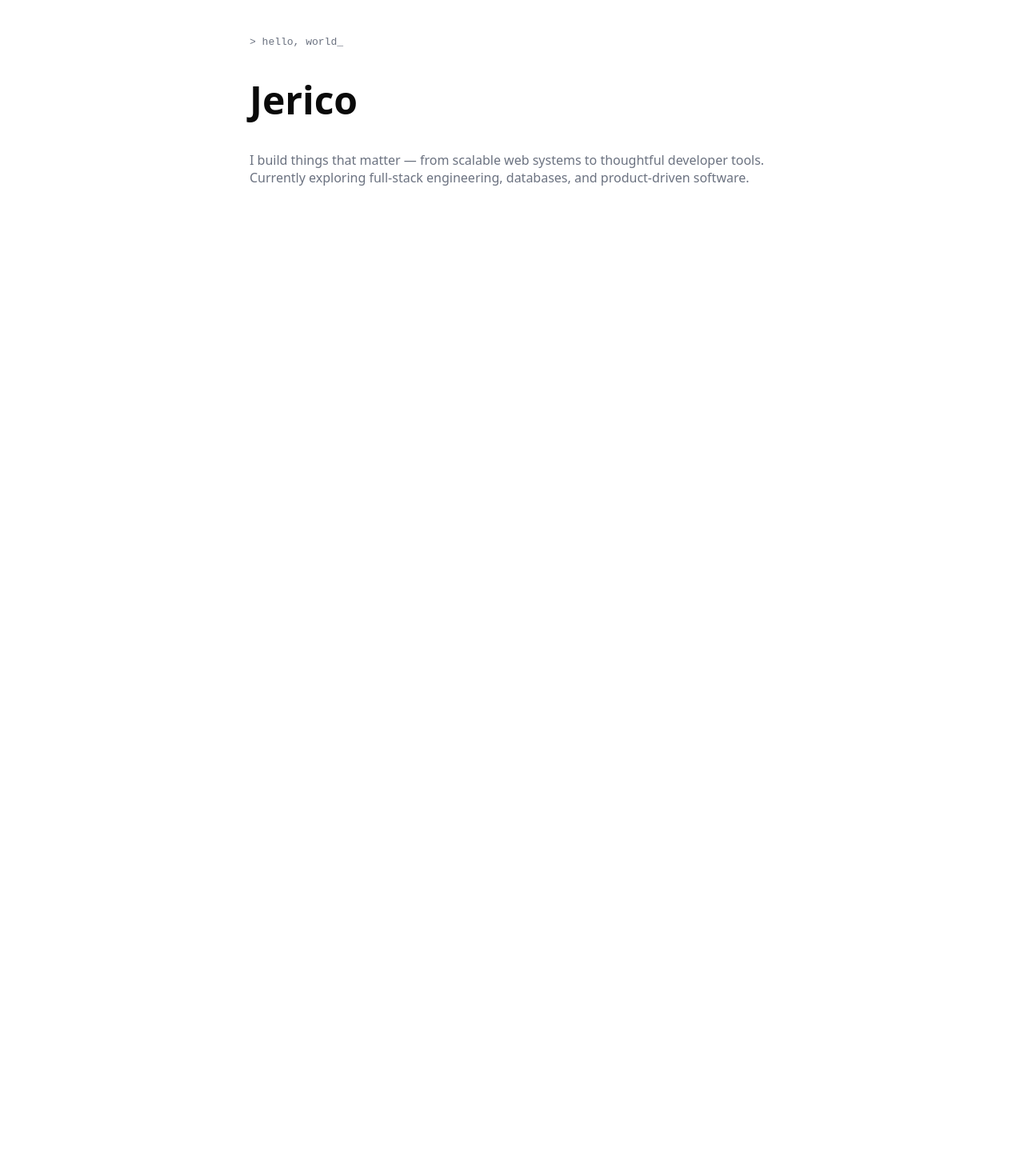
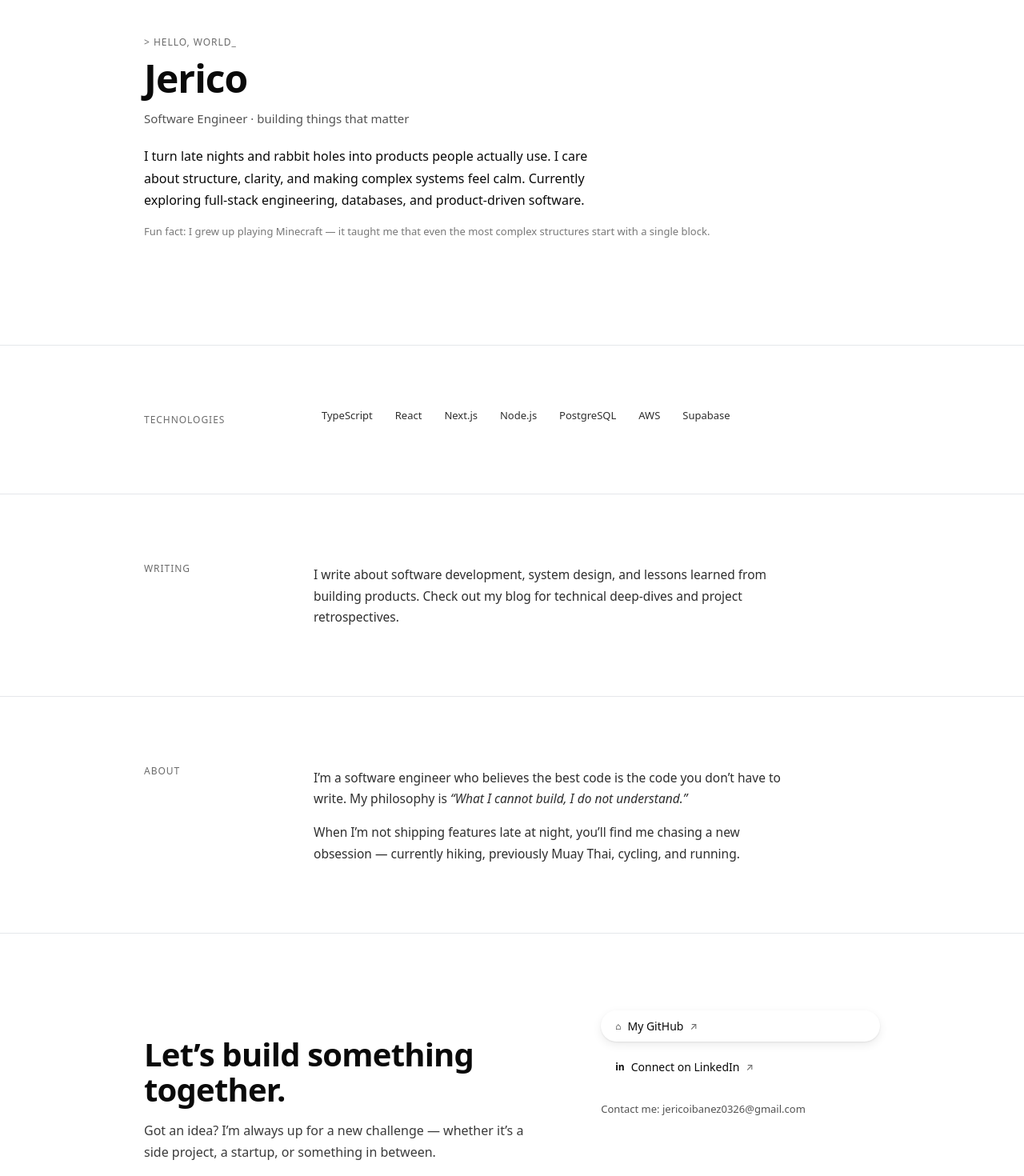
Before and after one commit to Gujetamaa/personal-site, a Next.js app: page / in a window 1280 px wide. Shown: the part 140-1610 px from the top of the page at 80% size. Before the commit the page ends 800 px from the top, so only its background shows below. Built offline with nearby package versions, Linux system fonts and the light colour scheme.

Commit message:
home page going crazyyyy

```diff
--- a/app/(viewer)/page.tsx
+++ b/app/(viewer)/page.tsx
@@ -1,17 +1,135 @@
 import styles from "@/styles/viewer/home.module.css";
+import { Reveal } from "@/components/Reveal";
 
 export default function Home() {
   return (
     <main className={styles.container}>
-      <p className={styles.eyebrow}>&gt; hello, world_</p>
+      {/* ================= HERO ================= */}
+      <section className={styles.hero}>
+        <p className={styles.eyebrow}>&gt; hello, world_</p>
 
-      <h1 className={styles.title}>Jerico</h1>
+        <h1 className={styles.title}>Jerico</h1>
 
-      <p className={styles.subtitle}>
-        I build things that matter — from scalable web systems to thoughtful
-        developer tools. Currently exploring full-stack engineering, databases,
-        and product-driven software.
-      </p>
+        <p className={styles.role}>
+          Software Engineer · building things that matter
+        </p>
+
+        <p className={styles.intro}>
+          I turn late nights and rabbit holes into products people actually use.
+          I care about structure, clarity, and making complex systems feel calm.
+          Currently exploring full-stack engineering, databases, and
+          product-driven software.
+        </p>
+
+        <p className={styles.note}>
+          Fun fact: I grew up playing Minecraft — it taught me that even the most
+          complex structures start with a single block.
+        </p>
+      </section>
+
+      {/* ================= TECHNOLOGIES ================= */}
+      <Reveal>
+        <section className={styles.block}>
+          <div className={styles.blockInner}>
+            <p className={styles.sectionLabel}>Technologies</p>
+
+            <div className={styles.sectionContent}>
+              <div className={styles.techList}>
+                <span>TypeScript</span>
+                <span>React</span>
+                <span>Next.js</span>
+                <span>Node.js</span>
+                <span>PostgreSQL</span>
+                <span>AWS</span>
+                <span>Supabase</span>
+              </div>
+            </div>
+          </div>
+        </section>
+      </Reveal>
+
+      {/* ================= WRITING ================= */}
+      <Reveal>
+        <section className={styles.block}>
+          <div className={styles.blockInner}>
+            <p className={styles.sectionLabel}>Writing</p>
+
+            <div className={styles.sectionContent}>
+              <p className={styles.sectionText}>
+                I write about software development, system design, and lessons
+                learned from building products. Check out my blog for technical
+                deep-dives and project retrospectives.
+              </p>
+            </div>
+          </div>
+        </section>
+      </Reveal>
+
+      {/* ================= ABOUT ================= */}
+      <Reveal>
+        <section className={styles.block}>
+          <div className={styles.blockInner}>
+            <p className={styles.sectionLabel}>About</p>
+
+            <div className={styles.sectionContent}>
+              <p className={styles.sectionText}>
+                I’m a software engineer who believes the best code is the code you
+                don’t have to write. My philosophy is{" "}
+                <em>“What I cannot build, I do not understand.”</em>
+              </p>
+
+              <p className={styles.sectionText}>
+                When I’m not shipping features late at night, you’ll find me
+                chasing a new obsession — currently hiking, previously Muay Thai,
+                cycling, and running.
+              </p>
+            </div>
+          </div>
+        </section>
+      </Reveal>
+
+      {/* ================= FINAL CTA / FOOTER ================= */}
+      <Reveal>
+        <section className={styles.footerBlock}>
+          <div className={styles.footerInner}>
+            {/* Left */}
+            <div>
+              <h2 className={styles.footerTitle}>
+                Let’s build something together.
+              </h2>
+
+              <p className={styles.footerText}>
+                Got an idea? I’m always up for a new challenge — whether it’s a
+                side project, a startup, or something in between.
+              </p>
+            </div>
+
+            {/* Right */}
+            <div className={styles.footerActions}>
+              <a href="#" className={styles.primaryButton}>
+                <span className={styles.buttonIcon}>⌂</span>
+                My GitHub
+                <span className={styles.external}>↗</span>
+              </a>
+
+              <a href="#" className={styles.secondaryButton}>
+                <span className={styles.buttonIcon}>in</span>
+                Connect on LinkedIn
+                <span className={styles.external}>↗</span>
+              </a>
+
+              <p className={styles.footerContact}>
+                Contact me: <span>jericoibanez0326@gmail.com</span>
+              </p>
+            </div>
+          </div>
+
+          <div className={styles.footerMeta}>
+            <p>© 2025 Jerico Ibañez. All rights reserved.</p>
+            <p>Built with Next.js & TypeScript</p>
+          </div>
+        </section>
+      </Reveal>
     </main>
   );
 }
--- a/app/globals.css
+++ b/app/globals.css
@@ -31,11 +31,16 @@ body {
 }
 
 .nav {
+  position: sticky;
   padding: 1.5rem 2rem;
+  top: 0;
+  z-index: 100;
   display: flex;
   justify-content: space-between;
   align-items: center;
   font-size: 0.9rem;
+  background: var(--background);
+  backdrop-filter: saturate(180%) blur(8px);
 }
 
 .nav a {
--- /dev/null
+++ b/components/Reveal.tsx
@@ -0,0 +1,34 @@
+"use client";
+
+import { useEffect, useRef } from "react";
+
+type RevealProps = {
+  children: React.ReactNode;
+};
+
+export function Reveal({ children }: RevealProps) {
+  const ref = useRef<HTMLDivElement>(null);
+
+  useEffect(() => {
+    const el = ref.current;
+    if (!el) return;
+
+    const observer = new IntersectionObserver(
+      ([entry]) => {
+        if (entry.isIntersecting) {
+          el.setAttribute("data-visible", "true");
+          observer.disconnect();
+        }
+      },
+      {
+        threshold: 0.15,
+        rootMargin: "0px 0px -80px 0px",
+      }
+    );
+
+    observer.observe(el);
+    return () => observer.disconnect();
+  }, []);
+
+  return <div ref={ref}>{children}</div>;
+}
--- a/styles/viewer/home.module.css
+++ b/styles/viewer/home.module.css
@@ -1,20 +1,246 @@
+/* ================= Layout ================= */
+
 .container {
-  max-width: 720px;
-  margin: 0 auto;
-  padding: 6rem 2rem;
+  width: 100%;
 }
 
+/* Hero */
+
+.hero {
+  max-width: 960px;
+  margin: 0 auto;
+  padding: 96px 20px 120px;
+}
+
+/* Divider sections */
+
+.block {
+  width: 100%;
+  border-top: 1px solid var(--border);
+
+  opacity: 0;
+  transform: translateY(20px);
+
+  transition:
+    opacity 0.8s cubic-bezier(0.22, 1, 0.36, 1),
+    transform 0.8s cubic-bezier(0.22, 1, 0.36, 1);
+}
+
+[data-visible="true"] .block {
+  opacity: 1;
+  transform: translateY(0);
+}
+
+.blockInner {
+  max-width: 960px;
+  margin: 0 auto;
+  padding: 72px 20px;
+
+  display: grid;
+  grid-template-columns: 180px 1fr;
+  gap: 32px;
+}
+
+/* ================= Typography ================= */
+
 .eyebrow {
-  font-family: monospace;
-  color: var(--muted);
+  font-size: 12px;
+  letter-spacing: 0.08em;
+  text-transform: uppercase;
+  opacity: 0.6;
+  margin-bottom: 12px;
 }
 
 .title {
-  font-size: 3rem;
+  font-size: 48px;
+  line-height: 1.05;
+  letter-spacing: -0.02em;
+  margin: 0 0 8px;
+}
+
+.role {
+  font-size: 15px;
+  opacity: 0.7;
+  margin-bottom: 24px;
+}
+
+.intro {
+  max-width: 64ch;
+  line-height: 1.7;
+  margin-bottom: 16px;
+}
+
+.note {
+  font-size: 13px;
+  opacity: 0.55;
+}
+
+.sectionLabel {
+  font-size: 12px;
+  letter-spacing: 0.08em;
+  text-transform: uppercase;
+  opacity: 0.6;
+}
+
+.sectionContent {
+  max-width: 64ch;
+}
+
+.sectionText {
+  font-size: 15.5px;
+  line-height: 1.7;
+  opacity: 0.85;
+  margin-bottom: 14px;
+}
+
+/* ================= Tech pills ================= */
+
+.techList {
+  display: flex;
+  flex-wrap: wrap;
+  gap: 8px;
+}
+
+.techList span {
+  font-size: 13px;
+  padding: 6px 10px;
+  border-radius: 6px;
+  background: var(--muted-bg);
+  opacity: 0.85;
+}
+
+/* ================= Footer CTA ================= */
+
+.footerBlock {
+  border-top: 1px solid var(--border);
+}
+
+.footerInner {
+  max-width: 960px;
+  margin: 0 auto;
+  padding: 96px 20px 72px;
+
+  display: grid;
+  grid-template-columns: 1.2fr 0.8fr;
+  gap: 48px;
+}
+
+.footerTitle {
+  font-size: 40px;
+  line-height: 1.1;
+  letter-spacing: -0.02em;
+  margin-bottom: 16px;
+}
+
+.footerText {
+  max-width: 52ch;
+  line-height: 1.7;
+  opacity: 0.8;
+}
+
+.footerActions {
+  display: flex;
+  flex-direction: column;
+  gap: 12px;
+}
+
+/* ================= Buttons ================= */
+
+.primaryButton,
+.secondaryButton {
+  display: inline-flex;
+  align-items: center;
+  gap: 8px;
+
+  padding: 10px 18px;
+  border-radius: 999px;
+
+  font-size: 14px;
+  font-weight: 500;
+  text-decoration: none;
+
+  transition:
+    background-color 0.2s ease,
+    box-shadow 0.2s ease,
+    transform 0.2s ease;
+}
+
+.primaryButton {
+  background: var(--foreground);
+  color: var(--background);
+  box-shadow:
+    0 1px 2px rgba(0, 0, 0, 0.08),
+    0 4px 12px rgba(0, 0, 0, 0.08);
+}
+
+.primaryButton:hover {
+  transform: translateY(-1px);
+  box-shadow:
+    0 4px 14px rgba(0, 0, 0, 0.12),
+    0 8px 24px rgba(0, 0, 0, 0.12);
+}
+
+.secondaryButton {
+  background: var(--muted-bg);
+  color: var(--foreground);
+}
+
+.secondaryButton:hover {
+  background: var(--muted-bg-hover);
+}
+
+.buttonIcon {
+  font-size: 12px;
   font-weight: 600;
 }
 
-.subtitle {
-  color: var(--muted);
-  margin-top: 1.5rem;
+.external {
+  font-size: 12px;
+  opacity: 0.6;
 }
+
+.footerContact {
+  margin-top: 12px;
+  font-size: 13px;
+  opacity: 0.7;
+}
+
+/* Footer meta */
+
+.footerMeta {
+  max-width: 960px;
+  margin: 0 auto;
+  padding: 24px 20px 48px;
+
+  display: flex;
+  justify-content: space-between;
+  gap: 16px;
+
+  font-size: 12px;
+  opacity: 0.6;
+  border-top: 1px solid var(--border);
+}
+
+/* ================= Responsive ================= */
+
+@media (max-width: 640px) {
+  .blockInner,
+  .footerInner {
+    grid-template-columns: 1fr;
+    gap: 16px;
+  }
+
+  .footerMeta {
+    flex-direction: column;
+  }
+}
+
+/* Reduced motion */
+
+@media (prefers-reduced-motion: reduce) {
+  .block {
+    opacity: 1;
+    transform: none;
+    transition: none;
+  }
+}
```
